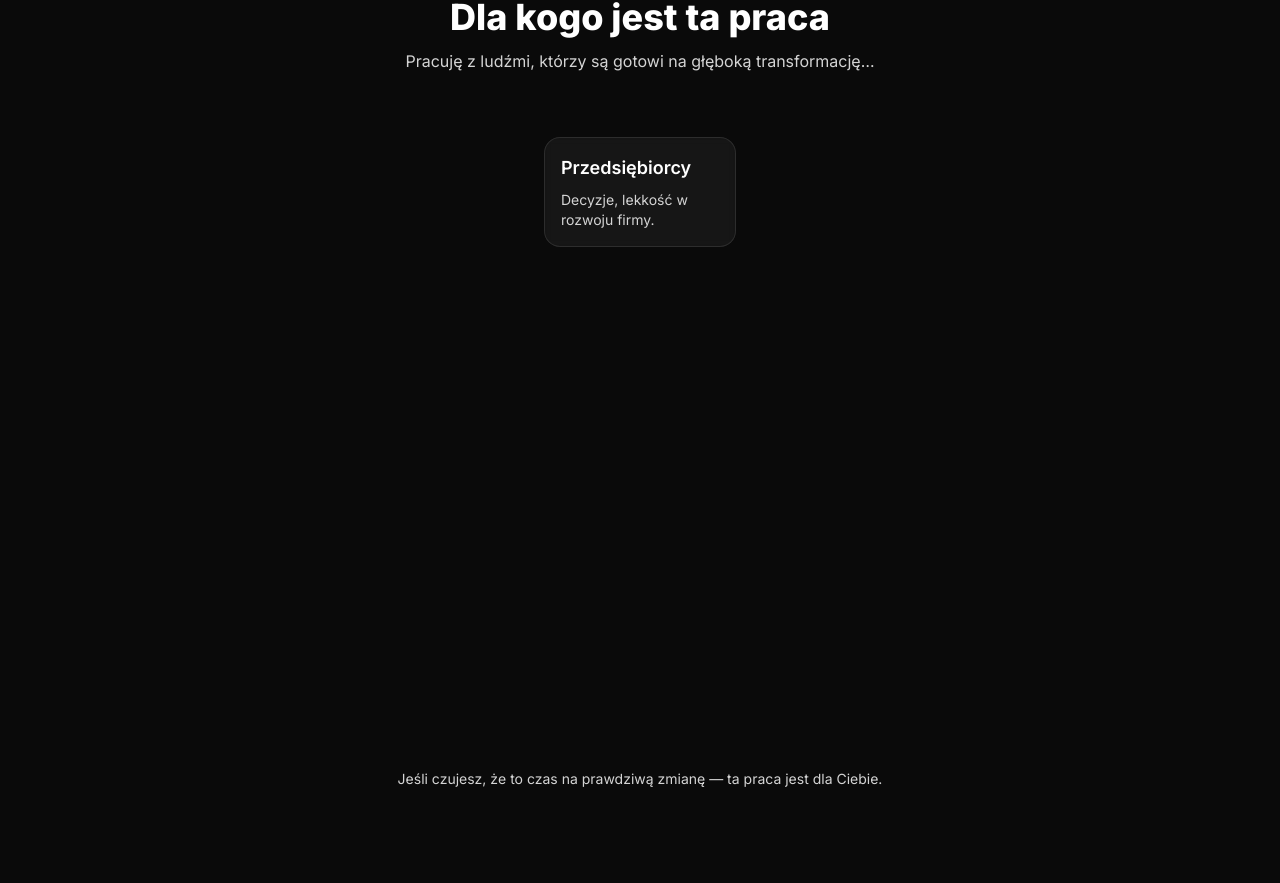
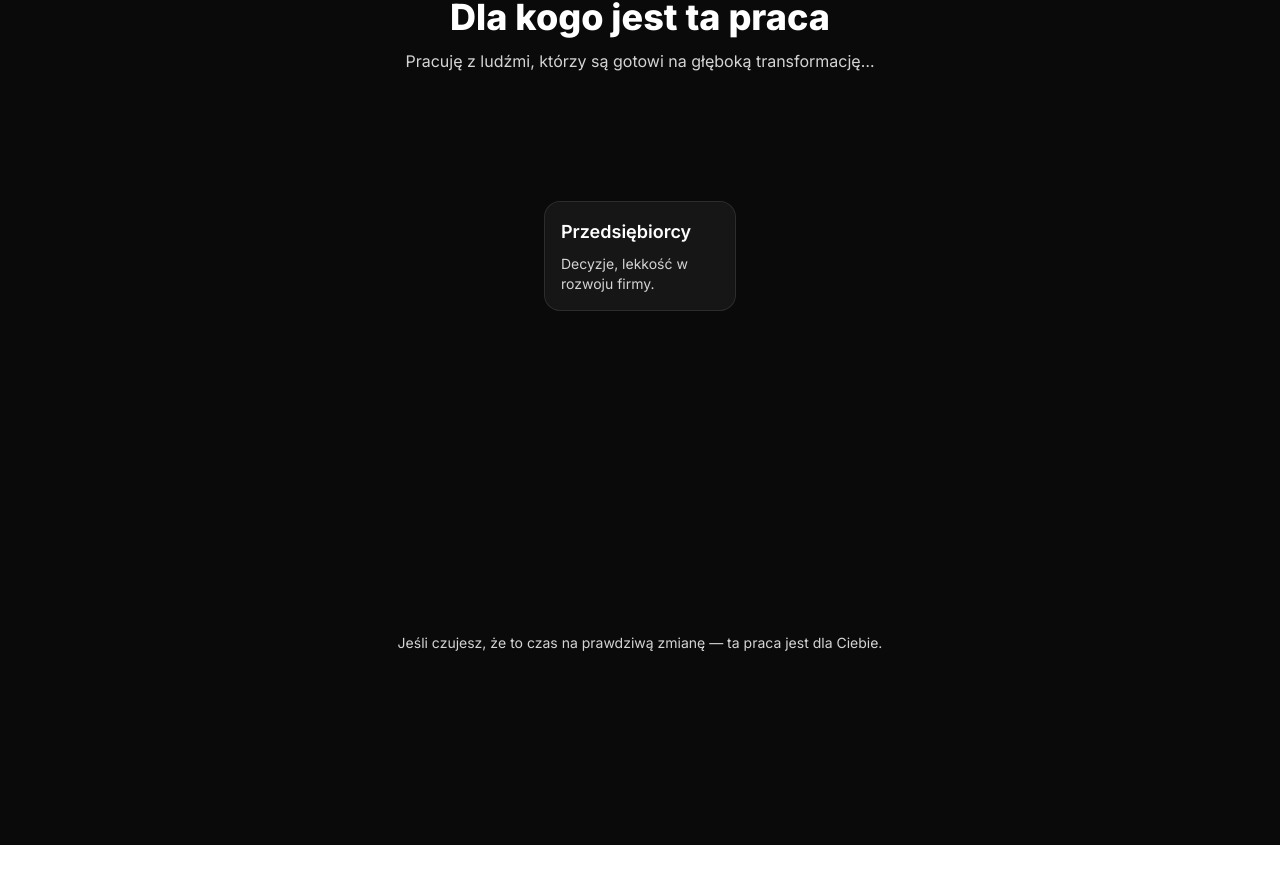
Before and after one commit to technikyvl/MAGIC-LANDING-PAGE-NEW, a Next.js app in the folder MAGICLIFELANDING/: page / in a window 1280 px wide. Shown: the part 1610-2493 px from the top of the page. Built offline with nearby package versions, Linux system fonts and the light colour scheme.

Commit message:
Update page.jsx

```diff
--- a/MAGICLIFELANDING/app/page.jsx
+++ b/MAGICLIFELANDING/app/page.jsx
@@ -175,9 +175,9 @@ export default function Page() {
             <p className="slow-reveal mt-3 max-w-2xl mx-auto text-neutral-300">Pracuję z ludźmi, którzy są gotowi na głęboką transformację…</p>
           </div>
 
-          <div className="relative min-h-[600px]">
-            {/* Central dot and lines SVG */}
-            <svg className="absolute inset-0 h-full w-full" viewBox="0 0 1200 600" preserveAspectRatio="xMidYMid meet">
+          <div className="relative min-h-[400px]">
+            {/* Line animation SVG */}
+            <svg className="absolute inset-0 h-full w-full" viewBox="0 0 1200 400" preserveAspectRatio="xMidYMid meet">
               <defs>
                 <linearGradient id="forGradient" x1="0%" y1="0%" x2="100%" y2="100%">
                   <stop offset="0%" stopColor="#FF5A3D" />
@@ -185,18 +185,18 @@ export default function Page() {
                 </linearGradient>
               </defs>
 
-              {/* Line from header to one box - TEST */}
-              <path d="M600 50 Q600 200 600 300" stroke="url(#forGradient)" strokeWidth="2" fill="none" />
+              {/* Animated line from header to box */}
+              <path className="line-draw" d="M600 50 Q600 150 600 300" stroke="url(#forGradient)" strokeWidth="2" fill="none" />
             </svg>
 
-            {/* One box for testing */}
-            <div className="flex justify-center items-center mt-16">
+            {/* Box positioned much lower */}
+            <div className="flex justify-center items-center mt-32">
               <div className="slow-reveal w-48 rounded-2xl border border-white/10 bg-white/5 p-4 backdrop-blur-sm">
                 <h3 className="text-lg font-semibold text-white">Przedsiębiorcy</h3>
                 <p className="mt-2 text-sm text-neutral-300">Decyzje, lekkość w rozwoju firmy.</p>
+              </div>
             </div>
           </div>
-        </div>
 
           <p className="slow-reveal mt-8 text-center text-sm text-neutral-300">Jeśli czujesz, że to czas na prawdziwą zmianę — ta praca jest dla Ciebie.</p>
         </div>
```
